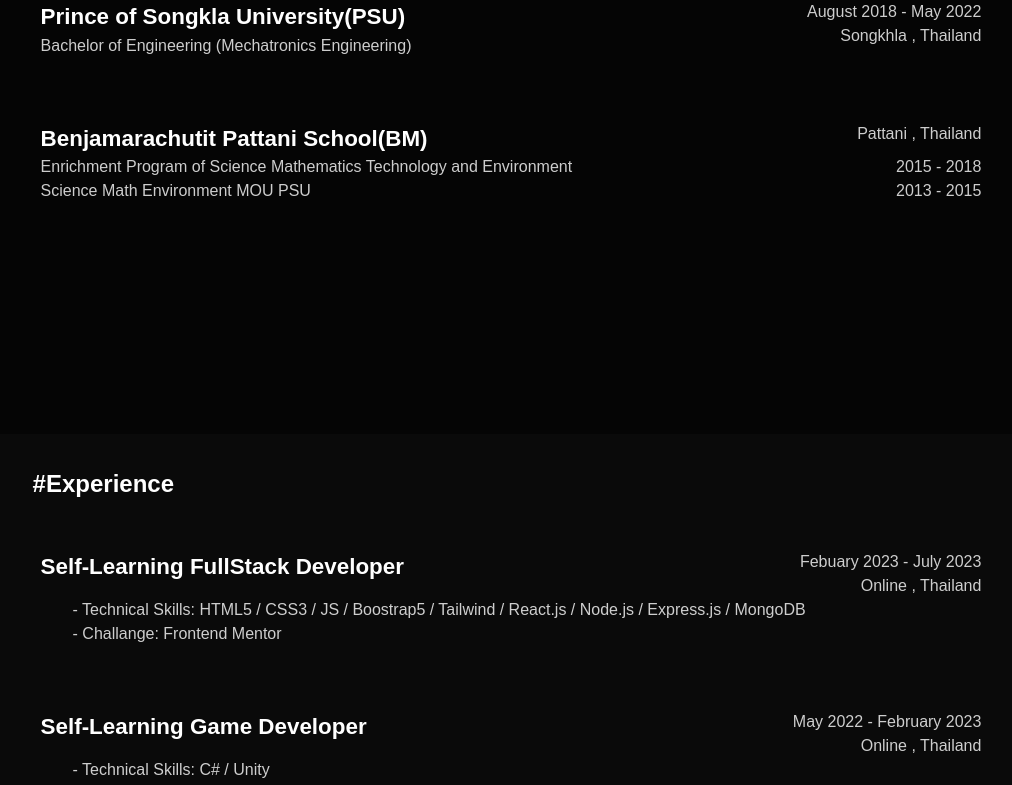
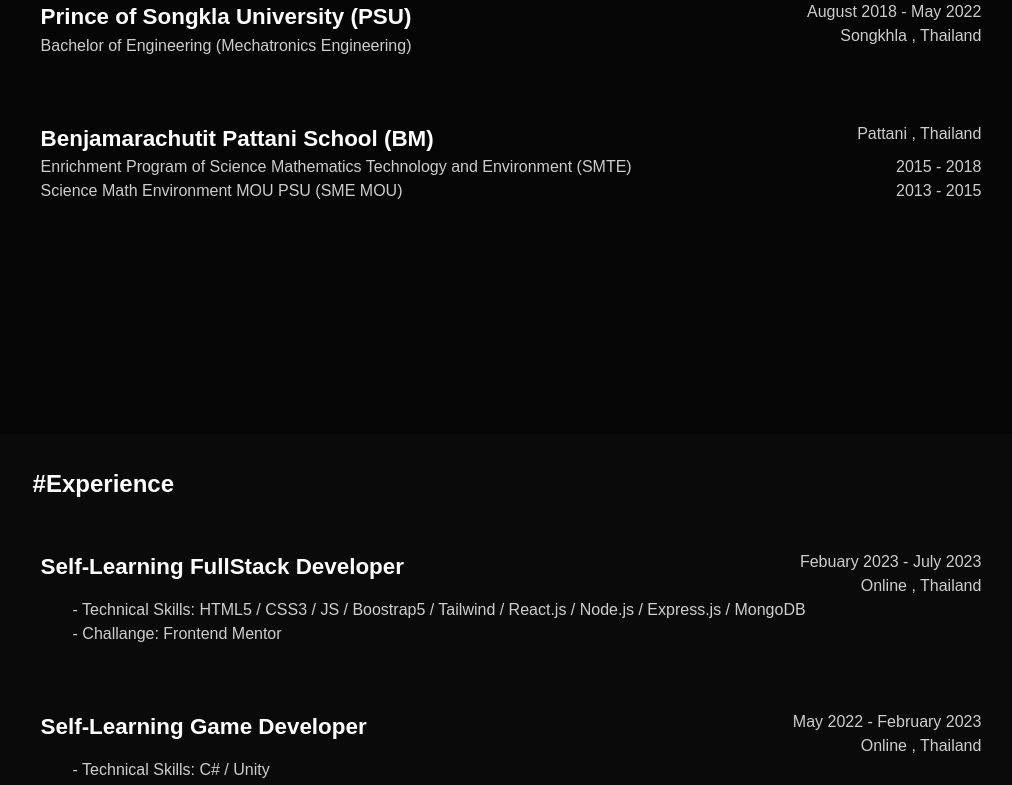
Before and after one commit to sukandasaeieo/portfolio-sukanda, a React (Vite) app: page / in a window 1280 px wide. Shown: the part 1788-2573 px from the top of the page, without its empty margins (129-1141 px from the left). Built offline with nearby package versions, Linux system fonts and the light colour scheme; a web font is replaced by a local one.

Commit message:
useEducationlayout

```diff
--- a/src/components/education/EducationComponent.jsx
+++ b/src/components/education/EducationComponent.jsx
@@ -13,18 +13,18 @@ const EducationComponent = () => {
         </div>
       </EducationLayout>
 
-      <EducationLayout topic1={'Prince of Songkla University(PSU)'} topic2={'Bachelor of Engineering (Mechatronics Engineering)'} durationtime={'August 2018 - May 2022'} addresslearn={'Songkhla , Thailand'}>
+      <EducationLayout topic1={'Prince of Songkla University (PSU)'} topic2={'Bachelor of Engineering (Mechatronics Engineering)'} durationtime={'August 2018 - May 2022'} addresslearn={'Songkhla , Thailand'}>
         <div></div>
       </EducationLayout>
 
-      <EducationLayout topic1={'Benjamarachutit Pattani School(BM)'} topic2={''} durationtime={''} addresslearn={'Pattani , Thailand'}>
+      <EducationLayout topic1={'Benjamarachutit Pattani School (BM)'} topic2={''} durationtime={''} addresslearn={'Pattani , Thailand'}>
         <div className=" font-Incluesive-Sans">
           <section className=" flex justify-between text-white text-opacity-80">
-            <p className="">Enrichment Program of Science Mathematics Technology and Environment</p>
+            <p className="">Enrichment Program of Science Mathematics Technology and Environment (SMTE)</p>
             <span>2015 - 2018</span>
           </section>
           <section className=" flex justify-between text-white text-opacity-80">
-            <p className="">Science Math Environment MOU PSU</p>
+            <p className="">Science Math Environment MOU PSU (SME MOU)</p>
             <span>2013 - 2015</span>
           </section>
         </div>
```
